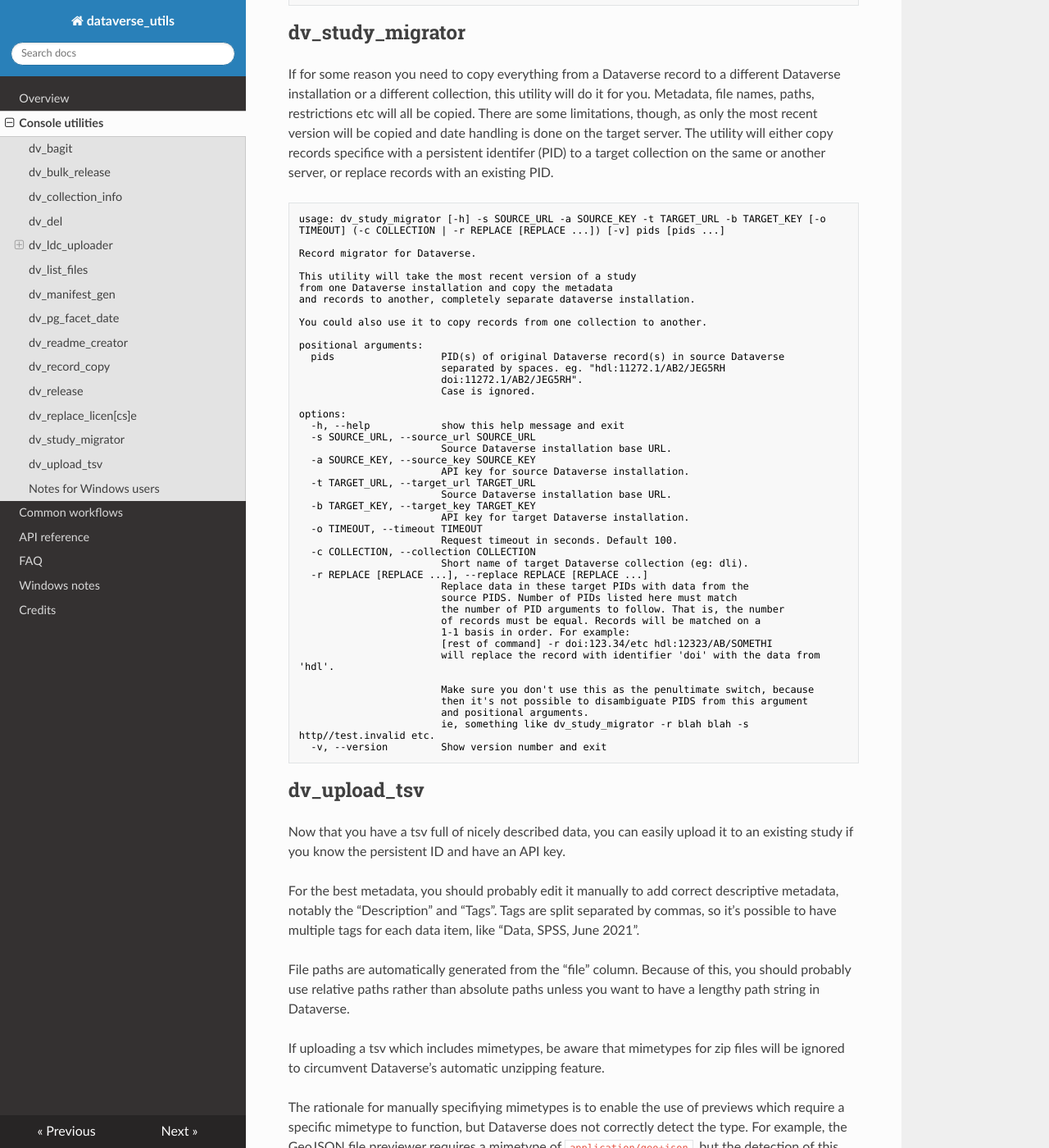
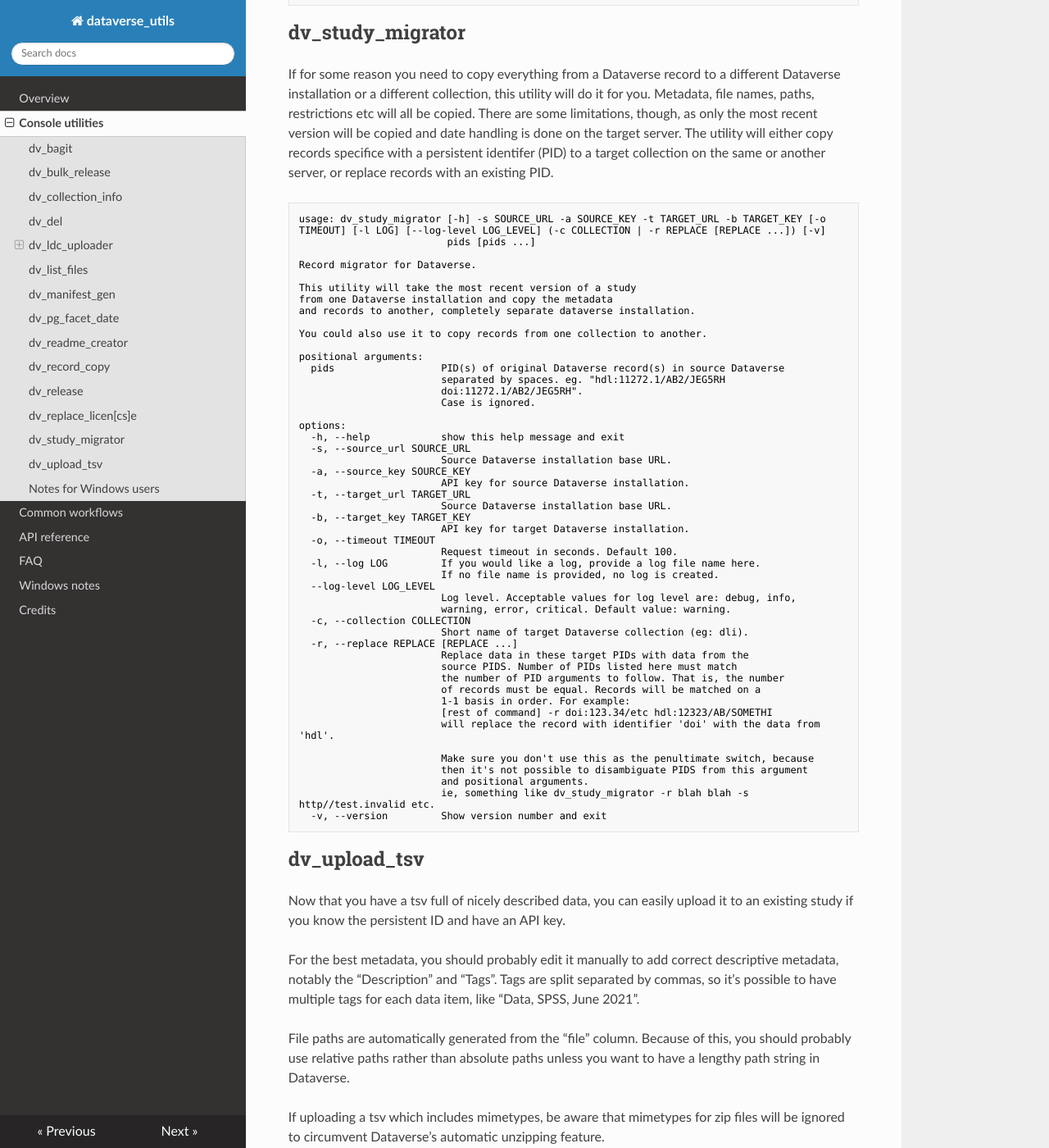
Before and after one commit to ubc-library-rc/dataverse_utils, an MkDocs documentation site: the page built from docs/scripts.md, in a window 1280 px wide and 1400 px high, scrolled down 11878 px. Shown: the whole window at 82% size. Built offline with MkDocs 1.6.1, drawn with Linux system fonts in a browser that asks for light colours; nearby versions of some CDN libraries.

Commit message:
Help for migrator updated

````diff
--- a/docs/scripts.md
+++ b/docs/scripts.md
@@ -536,7 +536,8 @@ options:
 If for some reason you need to copy everything from a Dataverse record to a different Dataverse installation or a different collection, this utility will do it for you. Metadata, file names, paths, restrictions etc will all be copied. There are some limitations, though, as only the most recent version will be copied and date handling is done on the target server. The utility will either copy records specifice with a persistent identifer (PID) to a target collection on the same or another server, or replace records with an existing PID.
 
 ```nohighlight
-usage: dv_study_migrator [-h] -s SOURCE_URL -a SOURCE_KEY -t TARGET_URL -b TARGET_KEY [-o TIMEOUT] (-c COLLECTION | -r REPLACE [REPLACE ...]) [-v] pids [pids ...]
+usage: dv_study_migrator [-h] -s SOURCE_URL -a SOURCE_KEY -t TARGET_URL -b TARGET_KEY [-o TIMEOUT] [-l LOG] [--log-level LOG_LEVEL] (-c COLLECTION | -r REPLACE [REPLACE ...]) [-v]
+                         pids [pids ...]
 
 Record migrator for Dataverse.
 
@@ -554,19 +555,24 @@ positional arguments:
 
 options:
   -h, --help            show this help message and exit
-  -s SOURCE_URL, --source_url SOURCE_URL
+  -s, --source_url SOURCE_URL
                         Source Dataverse installation base URL.
-  -a SOURCE_KEY, --source_key SOURCE_KEY
+  -a, --source_key SOURCE_KEY
                         API key for source Dataverse installation.
-  -t TARGET_URL, --target_url TARGET_URL
+  -t, --target_url TARGET_URL
                         Source Dataverse installation base URL.
-  -b TARGET_KEY, --target_key TARGET_KEY
+  -b, --target_key TARGET_KEY
                         API key for target Dataverse installation.
-  -o TIMEOUT, --timeout TIMEOUT
+  -o, --timeout TIMEOUT
                         Request timeout in seconds. Default 100.
-  -c COLLECTION, --collection COLLECTION
+  -l, --log LOG         If you would like a log, provide a log file name here.
+                        If no file name is provided, no log is created.
+  --log-level LOG_LEVEL
+                        Log level. Acceptable values for log level are: debug, info,
+                        warning, error, critical. Default value: warning.
+  -c, --collection COLLECTION
                         Short name of target Dataverse collection (eg: dli).
-  -r REPLACE [REPLACE ...], --replace REPLACE [REPLACE ...]
+  -r, --replace REPLACE [REPLACE ...]
                         Replace data in these target PIDs with data from the
                         source PIDS. Number of PIDs listed here must match
                         the number of PID arguments to follow. That is, the number
````
